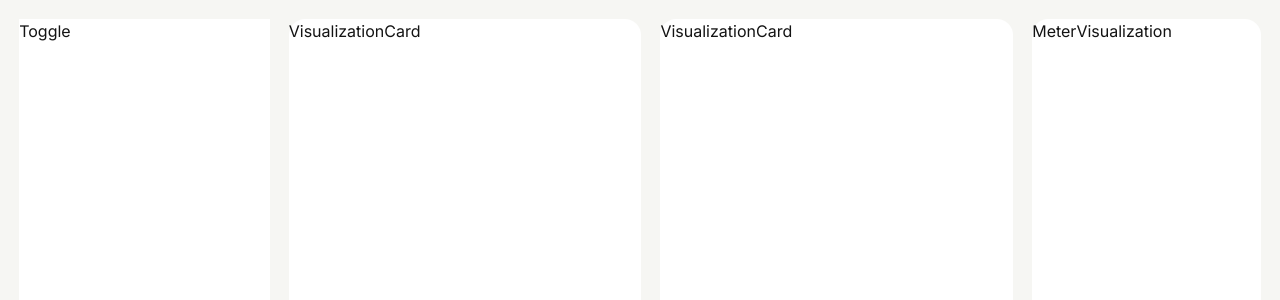
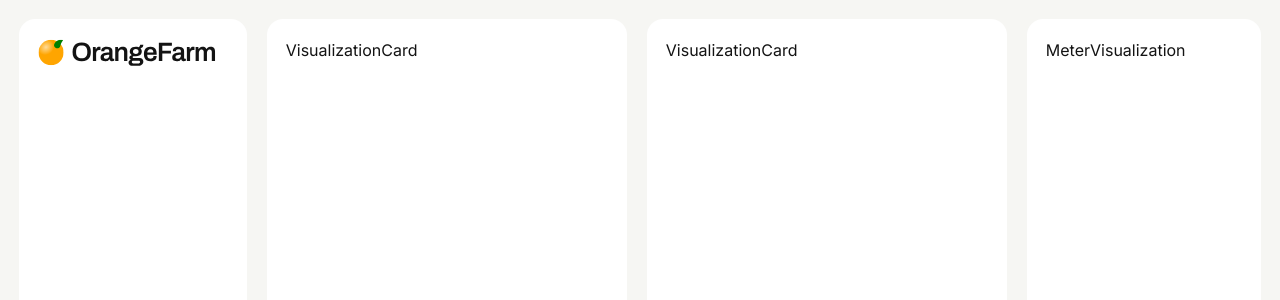
Before and after one commit to the-halfbloodprince/toshiba-task-dashboard-frontend, a Next.js app: page / in a window 1280 px wide. Shown: the top 300 px of the page. Built offline with nearby package versions, Linux system fonts and the light colour scheme.

Commit message:
some layout edits

```diff
--- a/app/layout.module.scss
+++ b/app/layout.module.scss
@@ -6,16 +6,14 @@
 
   display: grid;
   // grid-template-columns: repeat(12, 1fr);
-  grid-template-columns: repeat(3, 7ch) 1fr;
+  grid-template-columns: repeat(6, 3ch) 1fr;
   gap: var(--gap);
 
   aside {
-    background: red;
-    border-radius: 10px;
     transition: all .5s ease;
   }
 
-  aside[data-open=false] {
+  aside[data-expanded=false] {
     grid-column: 1 / 2;
 
     & + main {
@@ -23,11 +21,11 @@
     }
   }
 
-  aside[data-open=true] {
-    grid-column: 1 / 4;
+  aside[data-expanded=true] {
+    grid-column: 1 / 6;
 
     & + main {
-      grid-column: 4 / -1;
+      grid-column: 6 / -1;
     }
   }
 
--- a/app/page.tsx
+++ b/app/page.tsx
@@ -8,12 +8,12 @@ import { useState } from "react";
 
 export default function Home() {
 
-  const [sidebarOpen, setSidebarOpen] = useState(true)
+  const [sidebarExpanded, setSidebarExpanded] = useState(true)
 
   return (
     <div className={styles.appLayout}>
-      <aside data-open={sidebarOpen}>
-        <SideBar toggleSidebar={() => setSidebarOpen(!sidebarOpen)} />
+      <aside data-expanded={sidebarExpanded}>
+        <SideBar toggleSidebar={() => setSidebarExpanded(!sidebarExpanded)} expanded={sidebarExpanded} />
       </aside>
       <main>
         <div className={styles.textVisualizationCard}><TextVisualizationCard /></div>
--- a/components/dashboard/MeterVisualizationCard.module.scss
+++ b/components/dashboard/MeterVisualizationCard.module.scss
@@ -1,6 +1,7 @@
 .container {
   width: 100%;
   height: 100%;
+  padding: 1.2rem;
 
   background: var(--white);
   border-radius: var(--borderRadius);
--- a/components/dashboard/TextVisualizationCard.module.scss
+++ b/components/dashboard/TextVisualizationCard.module.scss
@@ -1,6 +1,7 @@
 .container {
   width: 100%;
   height: 100%;
+  padding: 1.2rem;
 
   background: var(--white);
   border-radius: var(--borderRadius);
--- a/components/layout/SideBar.module.scss
+++ b/components/layout/SideBar.module.scss
@@ -1,6 +1,8 @@
 .container {
   width: 100%;
   height: 100%;
+  padding: 1.2rem;
+  border-radius: var(--borderRadius);
 
   background: var(--white);
 }
--- a/components/layout/SideBar.tsx
+++ b/components/layout/SideBar.tsx
@@ -1,14 +1,18 @@
 import React, { FC } from 'react'
 import styles from './SideBar.module.scss'
+import Image from 'next/image'
 
 type Props = {
-  toggleSidebar: () => void
+  toggleSidebar: () => void;
+  expanded: Boolean;
 }
 
 const SideBar: FC<Props> = ({ toggleSidebar }) => {
   return (
     <div className={styles.container}>
-      <button onClick={toggleSidebar}>Toggle</button>
+      <div className={styles.header}>
+        <Image src='/Logo_Expanded.svg' alt='Logo' width={180} height={40} />
+      </div>
     </div>
   )
 }
```
